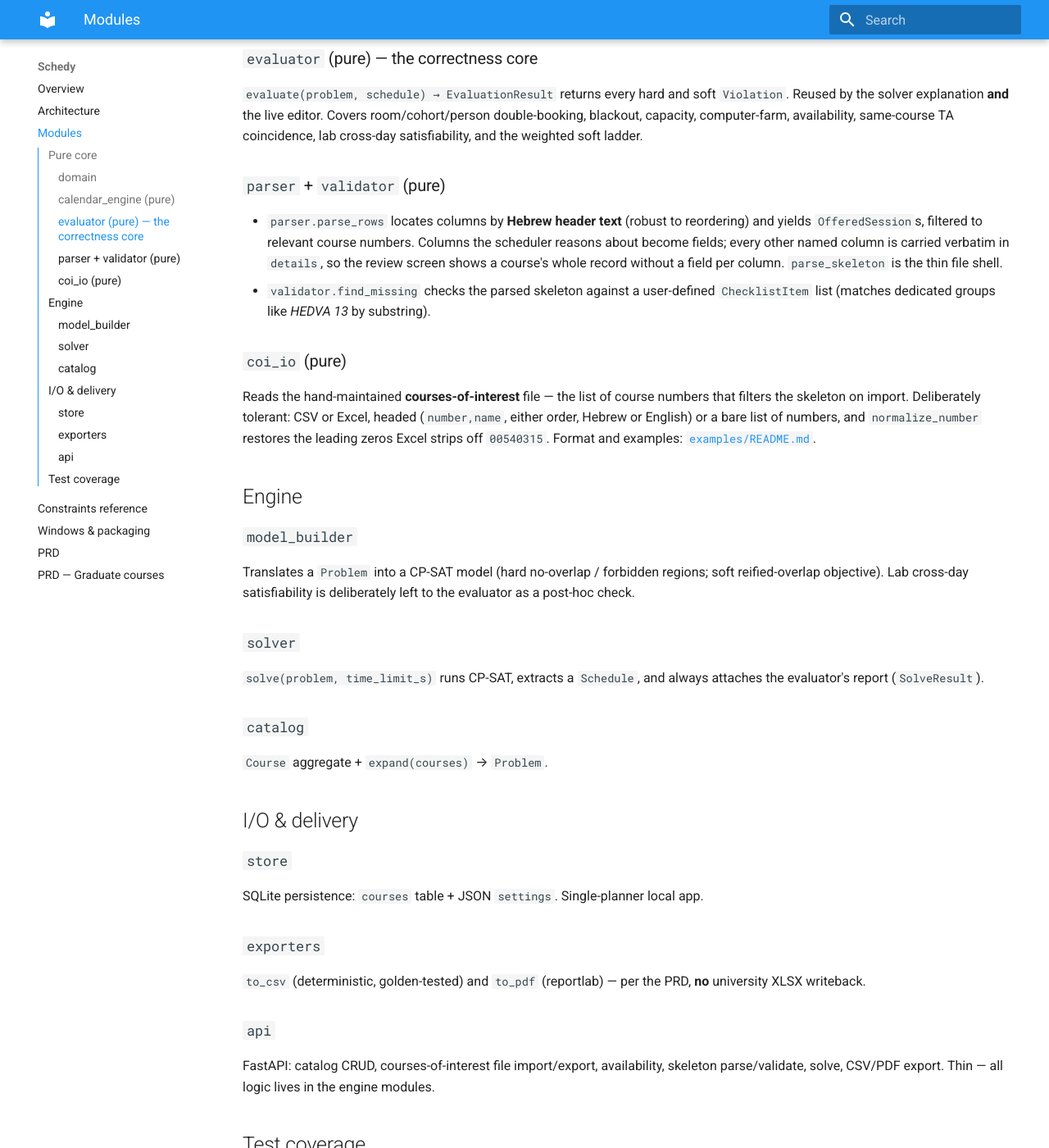
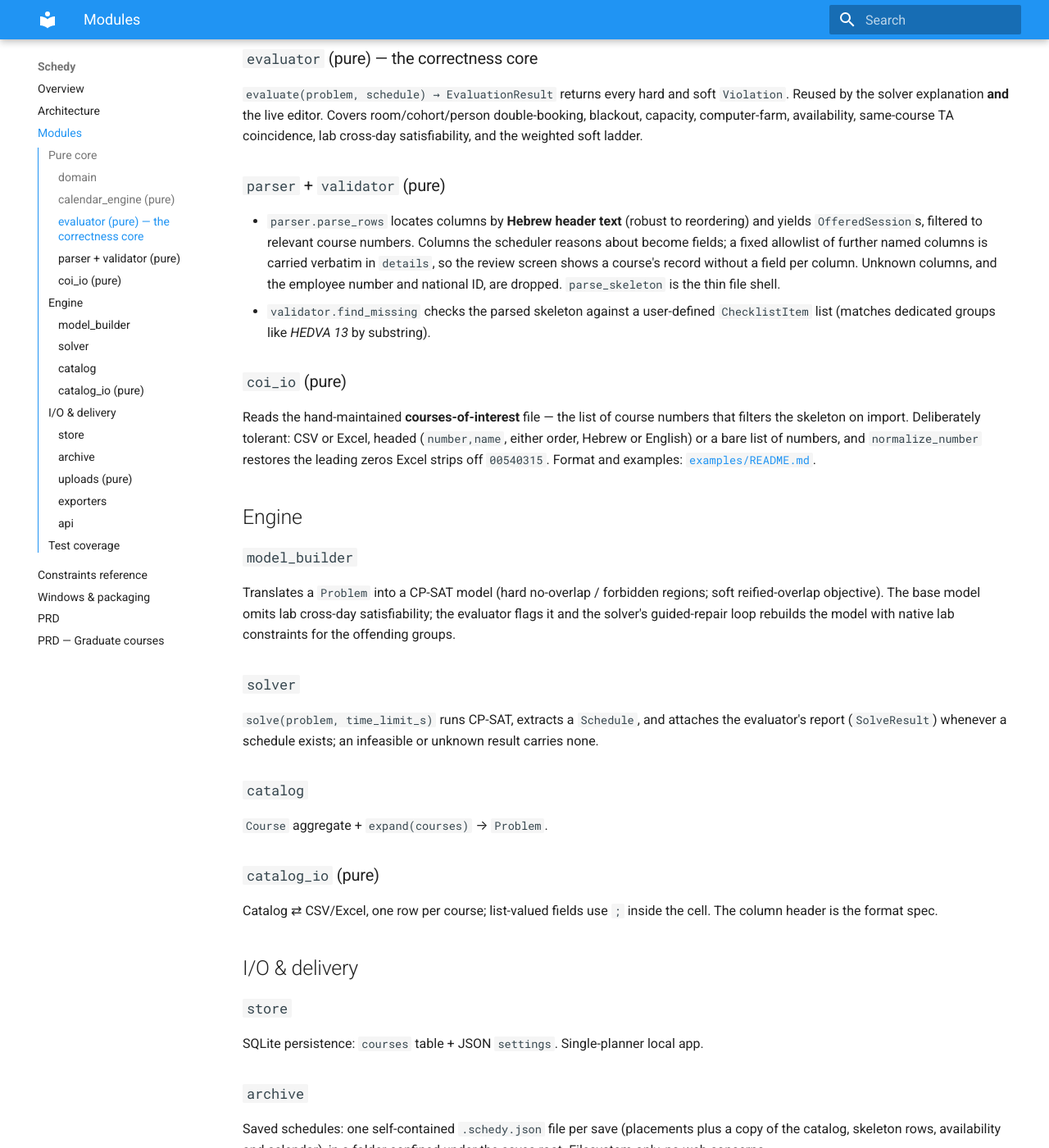
Before and after one commit to DanaResearchGroup/Schedy, an MkDocs documentation site: the page built from docs/modules.md, in a window 1280 px wide and 1400 px high, scrolled down 692 px. Shown: the whole window at 82% size. Built offline with MkDocs 1.6.1 and Material for MkDocs 9.7.7, drawn with Linux system fonts in a browser that asks for light colours; some of the changed text lies outside the part shown.

Commit message:
Bring the docs up to date with what is built
Co-Authored-By: Claude Opus 5.5 <noreply@anthropic.com>

```diff
--- a/docs/modules.md
+++ b/docs/modules.md
@@ -32,9 +32,10 @@ weighted soft ladder.
 ### `parser` + `validator` (pure)
 - `parser.parse_rows` locates columns by **Hebrew header text** (robust to
   reordering) and yields `OfferedSession`s, filtered to relevant course numbers.
-  Columns the scheduler reasons about become fields; every other named column is
-  carried verbatim in `details`, so the review screen shows a course's whole
-  record without a field per column. `parse_skeleton` is the thin file shell.
+  Columns the scheduler reasons about become fields; a fixed allowlist of further
+  named columns is carried verbatim in `details`, so the review screen shows a
+  course's record without a field per column. Unknown columns, and the employee
+  number and national ID, are dropped. `parse_skeleton` is the thin file shell.
 - `validator.find_missing` checks the parsed skeleton against a user-defined
   `ChecklistItem` list (matches dedicated groups like *HEDVA 13* by substring).
 
@@ -49,20 +50,35 @@ Format and examples: [`examples/README.md`](https://github.com/DanaResearchGroup
 
 ### `model_builder`
 Translates a `Problem` into a CP-SAT model (hard no-overlap / forbidden regions;
-soft reified-overlap objective). Lab cross-day satisfiability is deliberately left
-to the evaluator as a post-hoc check.
+soft reified-overlap objective). The base model omits lab cross-day
+satisfiability; the evaluator flags it and the solver's guided-repair loop
+rebuilds the model with native lab constraints for the offending groups.
 
 ### `solver`
-`solve(problem, time_limit_s)` runs CP-SAT, extracts a `Schedule`, and always
-attaches the evaluator's report (`SolveResult`).
+`solve(problem, time_limit_s)` runs CP-SAT, extracts a `Schedule`, and attaches the
+evaluator's report (`SolveResult`) whenever a schedule exists; an infeasible or
+unknown result carries none.
 
 ### `catalog`
 `Course` aggregate + `expand(courses)` → `Problem`.
+
+### `catalog_io` (pure)
+Catalog ⇄ CSV/Excel, one row per course; list-valued fields use `;` inside the
+cell. The column header is the format spec.
 
 ## I/O & delivery
 
 ### `store`
 SQLite persistence: `courses` table + JSON `settings`. Single-planner local app.
+
+### `archive`
+Saved schedules: one self-contained `.schedy.json` file per save (placements plus
+a copy of the catalog, skeleton rows, availability and calendar), in a folder
+confined under the saves root. Filesystem-only, no web concerns.
+
+### `uploads` (pure)
+Filename rules shared by the three spreadsheet-upload endpoints, including the
+refusal of legacy `.xls` with a message saying what to do.
 
 ### `exporters`
 `to_csv` (deterministic, golden-tested) and `to_pdf` (reportlab) — per the PRD,
@@ -80,6 +96,9 @@ engine modules.
 | calendar_engine | realize, substitutions, counts, deficits, inversions |
 | evaluator | one scenario per hard & soft rule (incl. Thermo lab) |
 | parser / validator | column mapping, pass-through details, group codes, missing items, real XLSX smoke |
+| catalog_io / uploads | CSV round trips (catalog_io); Excel/legacy `.xls` handling (uploads) |
+| archive | save / load / list, id sanitising, folder confinement |
+| terms / publish / phase 2 | term scoping, freeze, graduate append, rollover, levels, clash rules |
 | coi_io | headed / bare / Excel shapes, leading-zero repair, round trips |
 | model_builder / solver | cohort separation, capacity/farm routing, blackout, soft min, availability |
 | exporters | CSV golden, PDF smoke |
```
Also changed, not shown: README.md (+18 -6 lines), docs/PRD.md (+14 -8 lines), docs/grad-scheduling-prd.md (+23 -3 lines).
